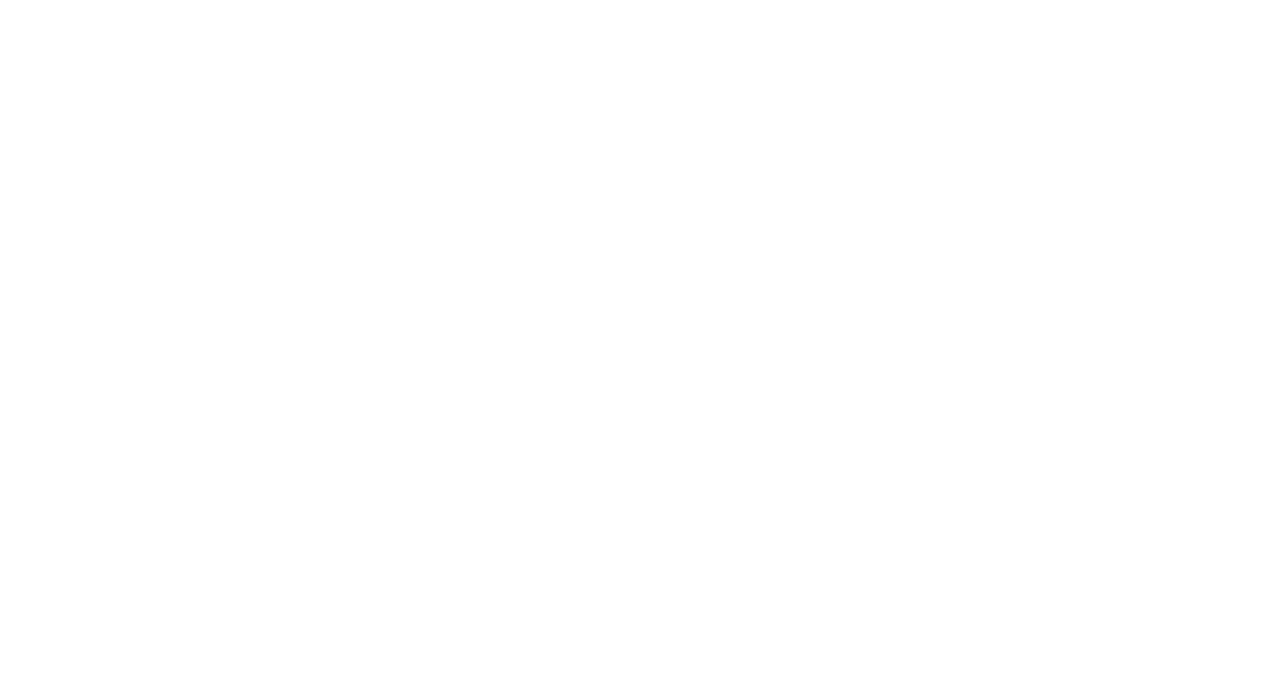
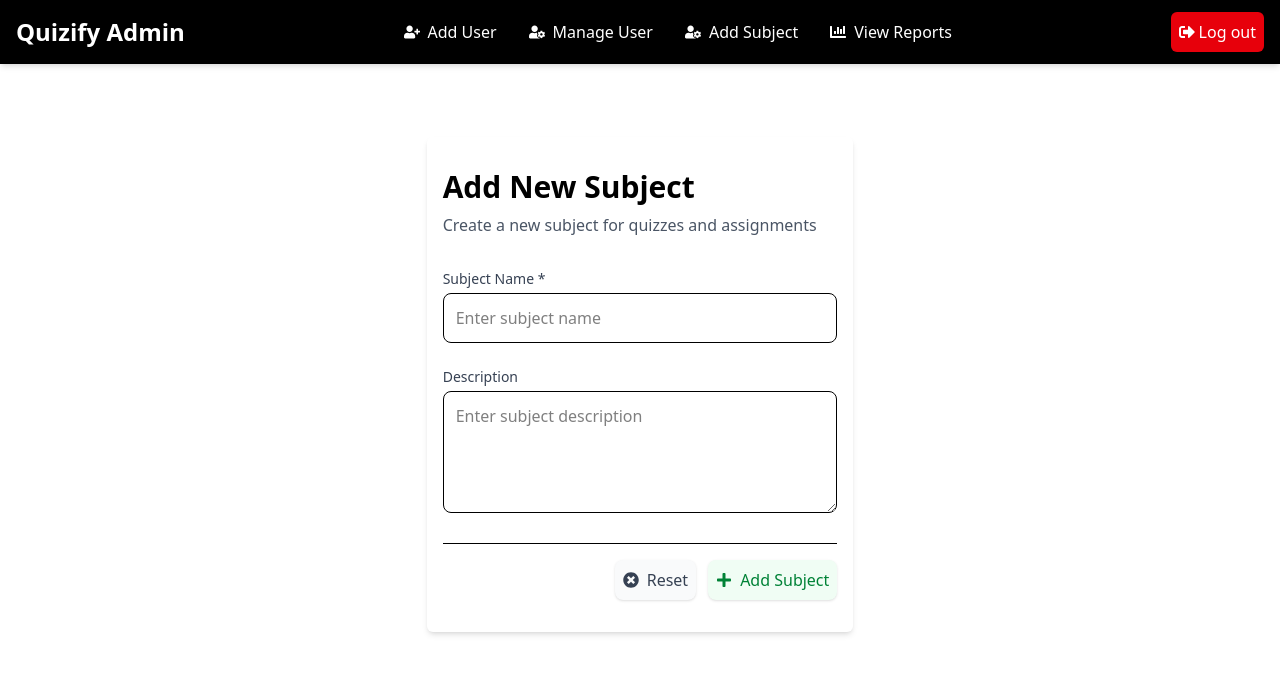
Before and after one commit to SDATEAM4/Quizify, a React (Vite) app in the folder frontend/: page /admin/addSubject in a window 1280 px wide. Before the commit this address had no page. Shown: the top 674 px of the page. Built offline with nearby package versions, Linux system fonts and the light colour scheme.

Commit message:
[FRONTND] [UI] added add subject page

```diff
--- a/frontend/src/App.jsx
+++ b/frontend/src/App.jsx
@@ -15,6 +15,7 @@ import { TeacherEditQuiz } from "./pages/teacherEditQuizPage";
 import { AuthProvider } from "./context/authContext";
 import { Toaster } from "react-hot-toast";
 import CustomizeProfile from "./pages/customizeProfile";
+import AddSubjectPage from "./pages/adminAddSubject";
 function App() {
   return (
     <AuthProvider>
@@ -30,6 +31,7 @@ function App() {
       <Route path="/admin/manageUser" element={<ManageUserComponent />} />
       <Route path="/admin/viewReports" element={<ViewReportsAdmin />} />
       <Route path="/teacher/viewReports" element={<TeacherReports />} />
+      <Route path="/admin/addSubject" element={<AddSubjectPage />} />
       <Route path="/teacher/addQuestion" element={<AddNewQuestion />} />
       <Route path="/teacher/editQuiz" element={<TeacherEditQuiz />} />
       <Route path="/teacher/home" element={<TeacherHomePage />} />
--- a/frontend/src/components/addUserModal.jsx
+++ b/frontend/src/components/addUserModal.jsx
@@ -211,7 +211,7 @@ export default function AddUserComponent() {
           {/* Submit and Clear Buttons */}
           <div className="flex justify-between">
             <button
-              className="cursor-pointer p-2 rounded-t-2xl flex items-center relative group shadow-sm"
+              className="cursor-pointer p-2 rounded-md bg-yellow-50 text-yellow-600 flex items-center relative group shadow-sm"
               onClick={handleClear}
               type="reset"
               disabled={loading}
@@ -223,7 +223,7 @@ export default function AddUserComponent() {
 
             <button
               type="submit"
-              className="cursor-pointer p-2 flex items-center relative group shadow-sm rounded-t-2xl"
+              className="cursor-pointer p-2 flex bg-green-100 text-green-800 items-center relative group shadow-sm rounded-md"
               disabled={loading}
             >
               <FaUserPlus className="mr-2" />
--- a/frontend/src/components/adminNavbar.jsx
+++ b/frontend/src/components/adminNavbar.jsx
@@ -9,7 +9,7 @@ export const AdminNavBar = () => {
 
 
   return (
-    <header className="bg-black text-white min-h-[50px] shadow-md fixed min-w-screen z-20">
+    <header className="bg-black text-white min-h-[50px] shadow-md min-w-screen z-20">
       <div className="container mx-auto px-4 py-3 flex justify-between items-center">
         <div className="text-2xl font-bold">Quizify Admin</div>
         <nav className="hidden md:flex items-center space-x-8">
@@ -36,6 +36,20 @@ export const AdminNavBar = () => {
             }}
           >
             <FaUserCog className="mr-2" /> Manage User
+            {activeTab !== "quiz" && <span className="hover-underline-animation"></span>}
+          </button>
+
+
+          <button
+            className={`cursor-pointer py-2 flex items-center relative group ${
+              activeTab === "subject" ? "border-b-2 border-white" : ""
+            }`}
+            onClick={() => {
+              setActiveTab('subject')
+              navigate('/admin/addSubject')
+            }}
+          >
+            <FaUserCog className="mr-2" /> Add Subject
             {activeTab !== "quiz" && <span className="hover-underline-animation"></span>}
           </button>
 
--- a/frontend/src/components/backgroundTypography.jsx
+++ b/frontend/src/components/backgroundTypography.jsx
@@ -3,7 +3,7 @@ import AnimatedWrapper from "./animatedWrapper.jsx";
 
 export default function BackgroundTypography() {
   return (
-    <div className="absolute inset-0 min-h-screen mt-[100px] overflow-hidden pointer-events-none">
+    <div className="fixed inset-0 min-h-screen mt-[100px] overflow-hidden pointer-events-none">
       <AnimatedWrapper />
     </div>
   );
--- /dev/null
+++ b/frontend/src/pages/adminAddSubject.jsx
@@ -0,0 +1,184 @@
+import { useState } from "react";
+import { FaSave, FaTimesCircle, FaPlus } from "react-icons/fa";
+import axios from "axios";
+import { AdminNavBar } from "../components/adminNavbar";
+
+const AddSubjectPage = () => {
+  const [subjectData, setSubjectData] = useState({
+    name: "",
+    description: "",
+  });
+  const [isSubmitting, setIsSubmitting] = useState(false);
+  const [message, setMessage] = useState({ type: "", text: "" });
+
+  // Handle input changes
+  const handleInputChange = (e) => {
+    const { name, value } = e.target;
+    setSubjectData({
+      ...subjectData,
+      [name]: value,
+    });
+  };
+
+  // Handle form submission
+  const handleSubmit = async (e) => {
+    e.preventDefault();
+
+    // Basic validation
+    if (!subjectData.name.trim()) {
+      setMessage({ type: "error", text: "Subject name is required" });
+      return;
+    }
+
+    setIsSubmitting(true);
+    setMessage({ type: "", text: "" });
+
+    try {
+      // Create FormData object to match the expected format
+      const formData = new FormData();
+      formData.append("name", subjectData.name);
+      formData.append("description", subjectData.description);
+      // Add an empty file field to satisfy the API but not actually send an image
+      formData.append("subjectImage", new Blob([''], { type: 'application/octet-stream' }), '');
+
+      console.log("Sending data:", Object.fromEntries(formData));
+
+      const response = await axios.post(
+        "http://localhost:8080/Quizify/admin/subjects",
+        formData,
+        {
+          headers: {
+            'Content-Type': 'multipart/form-data'
+          }
+        }
+      );
+
+      setMessage({
+        type: "success",
+        text: "Subject added successfully!",
+      });
+
+      // Reset form
+      setSubjectData({ name: "", description: "" });
+
+    } catch (error) {
+      console.error("Error adding subject:", error);
+      setMessage({
+        type: "error",
+        text: error.response?.data?.message || "Failed to add subject. Please try again.",
+      });
+    } finally {
+      setIsSubmitting(false);
+    }
+  };
+
+  // Handle form reset
+  const handleReset = () => {
+    setSubjectData({ name: "", description: "" });
+    setMessage({ type: "", text: "" });
+  };
+
+  return (
+    <div className="min-w-screen min-h-screen">
+      <AdminNavBar/>
+
+      <div className="flex items-center justify-center min-h-[80vh]">
+        <div className="container mx-auto px-4 py-8 max-w-1/3 shadow-md rounded-md">
+          {/* Page Header */}
+          <div className="mb-8">
+            <h1 className="text-3xl font-bold">Add New Subject</h1>
+            <p className="text-gray-600 mt-2">
+              Create a new subject for quizzes and assignments
+            </p>
+          </div>
+
+          {/* Message display */}
+          {message.text && (
+            <div
+              className={`mb-6 p-4 rounded-lg ${
+                message.type === "error"
+                  ? "bg-red-50 text-red-700 border border-red-200"
+                  : "bg-green-50 text-green-700 border border-green-200"
+              }`}
+            >
+              {message.text}
+            </div>
+          )}
+
+          {/* Add Subject Form */}
+          <div className="bg-white">
+            <form onSubmit={handleSubmit}>
+              {/* Subject Name */}
+              <div className="mb-6">
+                <label
+                  htmlFor="name"
+                  className="block text-sm font-medium text-gray-700 mb-1"
+                >
+                  Subject Name *
+                </label>
+                <input
+                  type="text"
+                  id="name"
+                  name="name"
+                  value={subjectData.name}
+                  onChange={handleInputChange}
+                  placeholder="Enter subject name"
+                  className="w-full p-3 border rounded-lg focus:outline-none focus:ring-2 focus:ring-blue-500"
+                  required
+                />
+              </div>
+
+              {/* Subject Description */}
+              <div className="mb-6">
+                <label
+                  htmlFor="description"
+                  className="block text-sm font-medium text-gray-700 mb-1"
+                >
+                  Description
+                </label>
+                <textarea
+                  id="description"
+                  name="description"
+                  value={subjectData.description}
+                  onChange={handleInputChange}
+                  placeholder="Enter subject description"
+                  rows="4"
+                  className="w-full p-3 border rounded-lg focus:outline-none focus:ring-2 focus:ring-blue-500"
+                ></textarea>
+              </div>
+
+              {/* Form Actions */}
+              <div className="mt-6 pt-4 border-t flex flex-wrap justify-end gap-3">
+                <button
+                  type="button"
+                  onClick={handleReset}
+                  className="cursor-pointer p-2 flex items-center relative group shadow-sm rounded-lg bg-gray-50 text-gray-700 hover:bg-gray-100"
+                  disabled={isSubmitting}
+                >
+                  <FaTimesCircle className="mr-2" /> Reset
+                  <span className="bg-gray-700 hover-underline-animation"></span>
+                </button>
+                <button
+                  type="submit"
+                  className="cursor-pointer p-2 flex items-center relative group shadow-sm rounded-lg bg-green-50 text-green-700 hover:bg-green-100"
+                  disabled={isSubmitting}
+                >
+                  {isSubmitting ? (
+                    "Submitting..."
+                  ) : (
+                    <>
+                      <FaPlus className="mr-2" /> Add Subject
+                      <span className="bg-green-700 hover-underline-animation"></span>
+                    </>
+                  )}
+                </button>
+              </div>
+            </form>
+          </div>
+        </div>
+      </div>
+    </div>
+  );
+};
+
+export default AddSubjectPage;
--- a/frontend/src/pages/manageUser.jsx
+++ b/frontend/src/pages/manageUser.jsx
@@ -2,6 +2,7 @@ import { useState } from "react";
 import ManageUserCard from '../components/managerUserCard';
 import { FaSearch } from "react-icons/fa";
 import { AdminNavBar } from "../components/adminNavbar";
+import BackgroundTypography from "../components/backgroundTypography";
 import axios from "axios";
 import toast from "react-hot-toast";
 
@@ -161,7 +162,8 @@ export default function ManageUserComponent() {
   return (
     <div className="min-h-screen flex justify-center flex-col">
       <AdminNavBar />
-      <div className="flex justify-center items-center min-h-screen">
+      <BackgroundTypography/>
+      <div className="flex justify-center items-center min-h-screen z-20">
         <div className="bg-white rounded-lg shadow-md p-6 max-w-3xl mx-auto">
           <h1 className="text-2xl font-bold text-gray-800 mb-2">Manage User</h1>
           <p className="text-gray-600 mb-6">
```
Also changed, not shown: frontend/src/components/animatedWrapper.jsx (+0 -14 lines), frontend/src/components/managerUserCard.jsx (+7 -2 lines).
